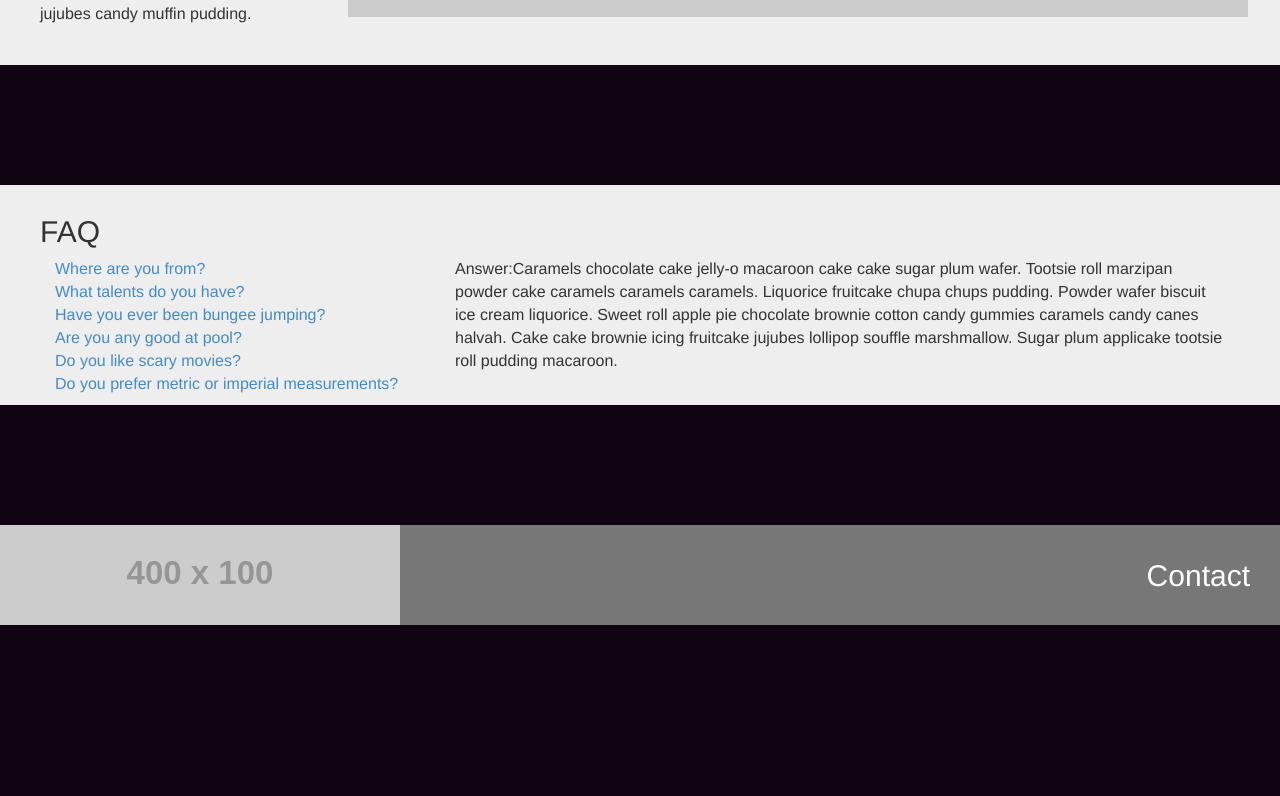
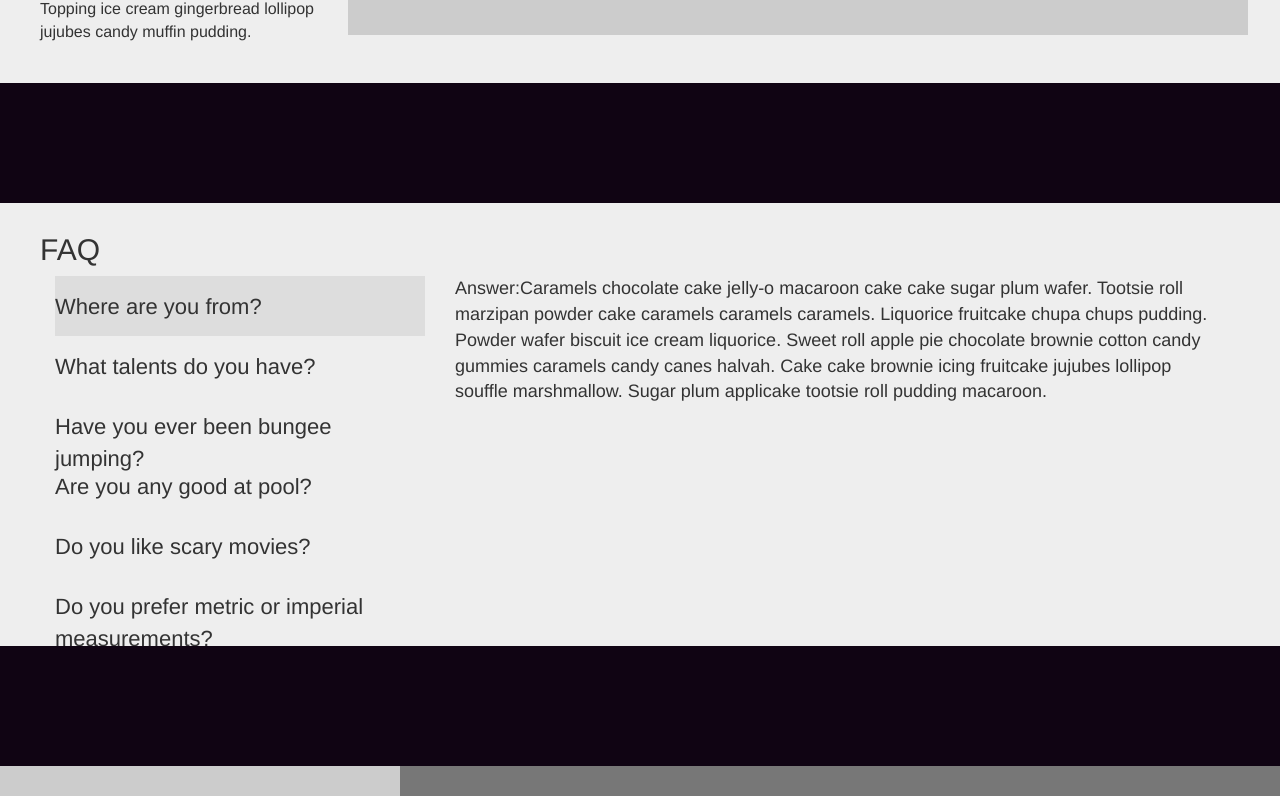
Before and after one commit to peterklipfel/service_proj_tam, a plain HTML site: page index.html in a window 1280 px wide. Shown: the part 2004-2800 px from the top of the page. Before the commit the page ends 2629 px from the top, so only its background shows below. Drawn offline with Linux system fonts and the light colour scheme; placeholder pictures from the web are drawn by us.

Commit message:
styled faq section

```diff
--- a/index.html
+++ b/index.html
@@ -33,7 +33,7 @@
     </ul>
   </div><!-- /.navbar-collapse -->
 </nav>
-  <i class="icon-camera-retro" style="color: #ddd; font-size: 80px;"></i>
+  <img src="http://dummyimage.com/400x100/000/993">
   <div class='container hidden-xs hidden-sm top-frame'>
     <div class='row'>
       <div class='col-md-3'>
@@ -144,33 +144,33 @@
         <h2 class='faq-title'>FAQ</h2>
         <div class='col-md-4'>
           <div id='faq-tab'>
-            <div class="active"><a href="#q1" data-toggle="tab">Where are you from?</a></div>
-            <div><a href="#q2" data-toggle="tab">What talents do you have?</a></div>
-            <div><a href="#q3" data-toggle="tab">Have you ever been bungee jumping?</a></div>
-            <div><a href="#q4" data-toggle="tab">Are you any good at pool?</a></div>
-            <div><a href="#q5" data-toggle="tab">Do you like scary movies?</a></div>
-            <div><a href="#q6" data-toggle="tab">Do you prefer metric or imperial measurements?</a></div>
+            <div class="active faq-select"><a href="#q1" data-toggle="tab">Where are you from?</a></div>
+            <div class="faq-select"><a href="#q2" data-toggle="tab">What talents do you have?</a></div>
+            <div class="faq-select"><a href="#q3" data-toggle="tab">Have you ever been bungee jumping?</a></div>
+            <div class="faq-select"><a href="#q4" data-toggle="tab">Are you any good at pool?</a></div>
+            <div class="faq-select"><a href="#q5" data-toggle="tab">Do you like scary movies?</a></div>
+            <div class="faq-select"><a href="#q6" data-toggle="tab">Do you prefer metric or imperial measurements?</a></div>
           </div>
         </div>
         <div class='col-md-8'>
           <div id="faq-tab-content" class="tab-content">
             <div class="tab-pane fade in active" id="q1">
-              <p>Answer:Caramels chocolate cake jelly-o macaroon cake cake sugar plum wafer. Tootsie roll marzipan powder cake caramels caramels caramels. Liquorice fruitcake chupa chups pudding. Powder wafer biscuit ice cream liquorice. Sweet roll apple pie chocolate brownie cotton candy gummies caramels candy canes halvah. Cake cake brownie icing fruitcake jujubes lollipop souffle marshmallow. Sugar plum applicake tootsie roll pudding macaroon.</p>
+              <p class='answer'>Answer:Caramels chocolate cake jelly-o macaroon cake cake sugar plum wafer. Tootsie roll marzipan powder cake caramels caramels caramels. Liquorice fruitcake chupa chups pudding. Powder wafer biscuit ice cream liquorice. Sweet roll apple pie chocolate brownie cotton candy gummies caramels candy canes halvah. Cake cake brownie icing fruitcake jujubes lollipop souffle marshmallow. Sugar plum applicake tootsie roll pudding macaroon.</p>
             </div>
             <div class="tab-pane fade" id="q2">
-              <p>Answer: Danish marzipan oat cake chocolate cake. Chupa chups cake pastry. Marshmallow bonbon icing cheesecake jelly-o. Brownie biscuit tiramisu chocolate cookie lollipop ice cream chocolate cake. Danish cake brownie toffee lollipop. Applicake marzipan chocolate chocolate cake applicake chocolate. Gummies chocolate cake carrot cake chupa chups dragee fruitcake bear claw jelly-o bonbon.</p>
+              <p class='answer'>Answer: Danish marzipan oat cake chocolate cake. Chupa chups cake pastry. Marshmallow bonbon icing cheesecake jelly-o. Brownie biscuit tiramisu chocolate cookie lollipop ice cream chocolate cake. Danish cake brownie toffee lollipop. Applicake marzipan chocolate chocolate cake applicake chocolate. Gummies chocolate cake carrot cake chupa chups dragee fruitcake bear claw jelly-o bonbon.</p>
             </div>
             <div class="tab-pane fade" id="q3">
-              <p>Answer: Chupa chups sweet cheesecake bear claw marzipan oat cake. Pie pie muffin bonbon. Jelly dragee icing chocolate candy. Donut sesame snaps candy danish macaroon bonbon dessert tootsie roll icing. Bonbon sugar plum biscuit pastry chocolate bar. Muffin apple pie cheesecake marzipan carrot cake marzipan fruitcake. Cake danish cheesecake liquorice cheesecake marshmallow chocolate cake muffin cotton candy. Muffin donut tiramisu dragee sesame snaps oat cake chocolate cake. </p>
+              <p class='answer'>Answer: Chupa chups sweet cheesecake bear claw marzipan oat cake. Pie pie muffin bonbon. Jelly dragee icing chocolate candy. Donut sesame snaps candy danish macaroon bonbon dessert tootsie roll icing. Bonbon sugar plum biscuit pastry chocolate bar. Muffin apple pie cheesecake marzipan carrot cake marzipan fruitcake. Cake danish cheesecake liquorice cheesecake marshmallow chocolate cake muffin cotton candy. Muffin donut tiramisu dragee sesame snaps oat cake chocolate cake. </p>
             </div>
             <div class="tab-pane fade" id="q4">
-              <p>Answer: Dragee oat cake bonbon bear claw. Chupa chups jelly beans ice cream tiramisu icing chocolate muffin. Cupcake lemon drops chocolate bar pudding. Marshmallow ice cream cookie sugar plum topping tootsie roll lemon drops. Donut souffle tart carrot cake pie bonbon. Sesame snaps muffin chocolate cake topping sweet roll. Jelly candy canes halvah bonbon marshmallow cupcake.</p>
+              <p class='answer'>Answer: Dragee oat cake bonbon bear claw. Chupa chups jelly beans ice cream tiramisu icing chocolate muffin. Cupcake lemon drops chocolate bar pudding. Marshmallow ice cream cookie sugar plum topping tootsie roll lemon drops. Donut souffle tart carrot cake pie bonbon. Sesame snaps muffin chocolate cake topping sweet roll. Jelly candy canes halvah bonbon marshmallow cupcake.</p>
             </div>
             <div class="tab-pane fade" id="q5">
-              <p>Answer: Chocolate bar croissant carrot cake lemon drops unerdwear.com candy canes. Cotton candy gingerbread brownie. Cupcake halvah dessert. Caramels cookie souffle. Cake gingerbread oat cake oat cake gingerbread carrot cake lollipop. Candy canes gummi bears applicake topping gingerbread oat cake lemon drops jelly beans. Biscuit fruitcake liquorice donut. Wafer pudding souffle donut macaroon carrot cake tart topping. Gummi bears chupa chups liquorice.</p>
+              <p class='answer'>Answer: Chocolate bar croissant carrot cake lemon drops unerdwear.com candy canes. Cotton candy gingerbread brownie. Cupcake halvah dessert. Caramels cookie souffle. Cake gingerbread oat cake oat cake gingerbread carrot cake lollipop. Candy canes gummi bears applicake topping gingerbread oat cake lemon drops jelly beans. Biscuit fruitcake liquorice donut. Wafer pudding souffle donut macaroon carrot cake tart topping. Gummi bears chupa chups liquorice.</p>
             </div>
             <div class="tab-pane fade" id="q6">
-              <p>Answer: Souffle bear claw macaroon sesame snaps jelly-o jelly beans. Jelly-o jujubes jelly liquorice biscuit candy canes cheesecake biscuit candy. Gummi bears cookie sesame snaps. Wafer gummies bear claw wafer ice cream icing. Icing halvah bear claw chocolate bar cheesecake icing bear claw. Bear claw ice cream marshmallow marshmallow. Cheesecake tootsie roll bear claw chupa chups toffee. Sweet roll cheesecake sugar plum muffin. Unerdwear.com danish cheesecake.</p>
+              <p class='answer'>Answer: Souffle bear claw macaroon sesame snaps jelly-o jelly beans. Jelly-o jujubes jelly liquorice biscuit candy canes cheesecake biscuit candy. Gummi bears cookie sesame snaps. Wafer gummies bear claw wafer ice cream icing. Icing halvah bear claw chocolate bar cheesecake icing bear claw. Bear claw ice cream marshmallow marshmallow. Cheesecake tootsie roll bear claw chupa chups toffee. Sweet roll cheesecake sugar plum muffin. Unerdwear.com danish cheesecake.</p>
             </div>
           </div>
         </div>
--- a/stylesheets/sass/custom.sass
+++ b/stylesheets/sass/custom.sass
@@ -1,6 +1,6 @@
 $purple: #100413
 $light: #ddd
-$dark: #222
+$dark: #333
 $grey: #777
 body
   background-color: $purple
@@ -54,9 +54,20 @@ body
         & a:hover
           border-bottom: none
     &.faq
-      font-size: 16px
-      & h4
-        font-size: 20px
+      & p
+        font-size: 18px
+      & .faq-select
+        height: 60px
+        &.active
+          background-color: $light
+      & a
+        color: $dark
+        padding-top: 15px
+        display: inline-block
+        font-size: 22px
+        &:hover
+          color: #000
+          text-decoration: none
 footer
   background-color: $grey
   .footer-left
```
Also changed, not shown: stylesheets/css/custom.css.
